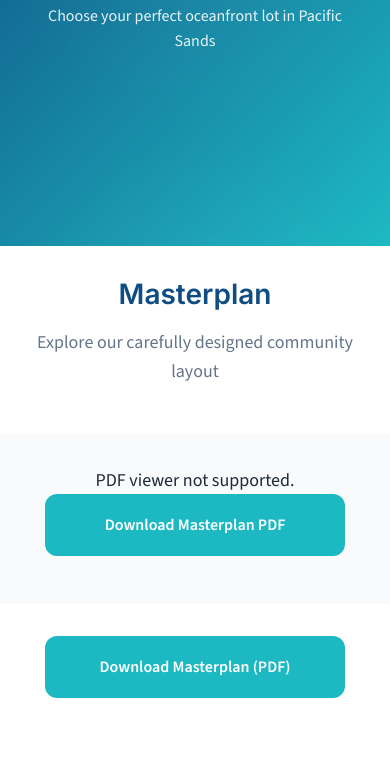
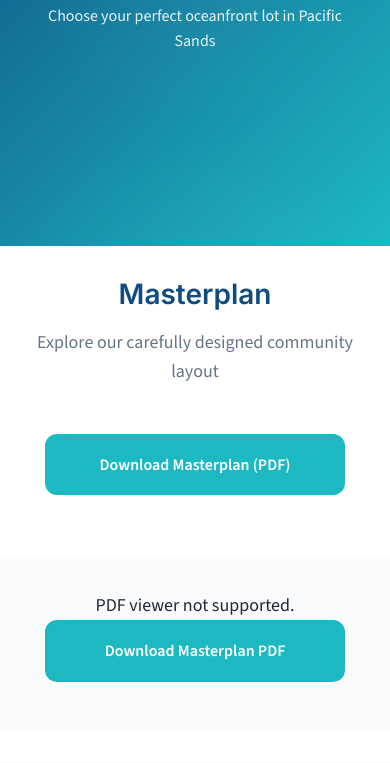
Before and after one commit to jetpiloto1/pacificsands, a plain HTML site: page lots.html in a window 390 px wide. Shown: the part 337-1100 px from the top of the page. Drawn offline with nearby package versions, Linux system fonts and the light colour scheme.

Commit message:
Refactor masterplan embed to true full-bleed section; add mobile height tweak

```diff
--- a/assets/css/style.css
+++ b/assets/css/style.css
@@ -125,6 +125,17 @@ p {
   height: 80vh;
   border-radius: 0;
   box-shadow: none;
+}
+
+/* Optional full-bleed section wrapper */
+.section-fullbleed {
+  padding: 0;
+}
+
+@media (max-width: 768px) {
+  .pdf-viewer object {
+    height: 60vh; /* better fit on mobile */
+  }
 }
 
 /* Construction Banner */
--- a/lots.html
+++ b/lots.html
@@ -87,18 +87,20 @@
                 <p>Explore our carefully designed community layout</p>
             </div>
 
-            <div class="fade-in pdf-viewer full-bleed">
-                <object data="/assets/docs/masterplan.pdf" type="application/pdf">
-                    <div style="text-align: center; padding: 2rem; background: var(--light-gray);">
-                        <p>PDF viewer not supported. <a href="/assets/docs/masterplan.pdf" class="btn btn-primary">Download Masterplan PDF</a></p>
-                    </div>
-                </object>
-            </div>
-
             <div class="text-center mt-4">
                 <a href="/assets/docs/masterplan.pdf" class="btn btn-primary" target="_blank">Download Masterplan (PDF)</a>
-                <button id="export-csv" class="btn btn-secondary">Download Price List (CSV)</button>
             </div>
+        </div>
+    </section>
+
+    <!-- Full-bleed Masterplan PDF -->
+    <section class="section section-fullbleed">
+        <div class="pdf-viewer full-bleed">
+            <object data="/assets/docs/masterplan.pdf" type="application/pdf">
+                <div style="text-align: center; padding: 2rem; background: var(--light-gray);">
+                    <p>PDF viewer not supported. <a href="/assets/docs/masterplan.pdf" class="btn btn-primary">Download Masterplan PDF</a></p>
+                </div>
+            </object>
         </div>
     </section>
 
```
Also changed, not shown: es/lotes.html (+11 -9 lines).
